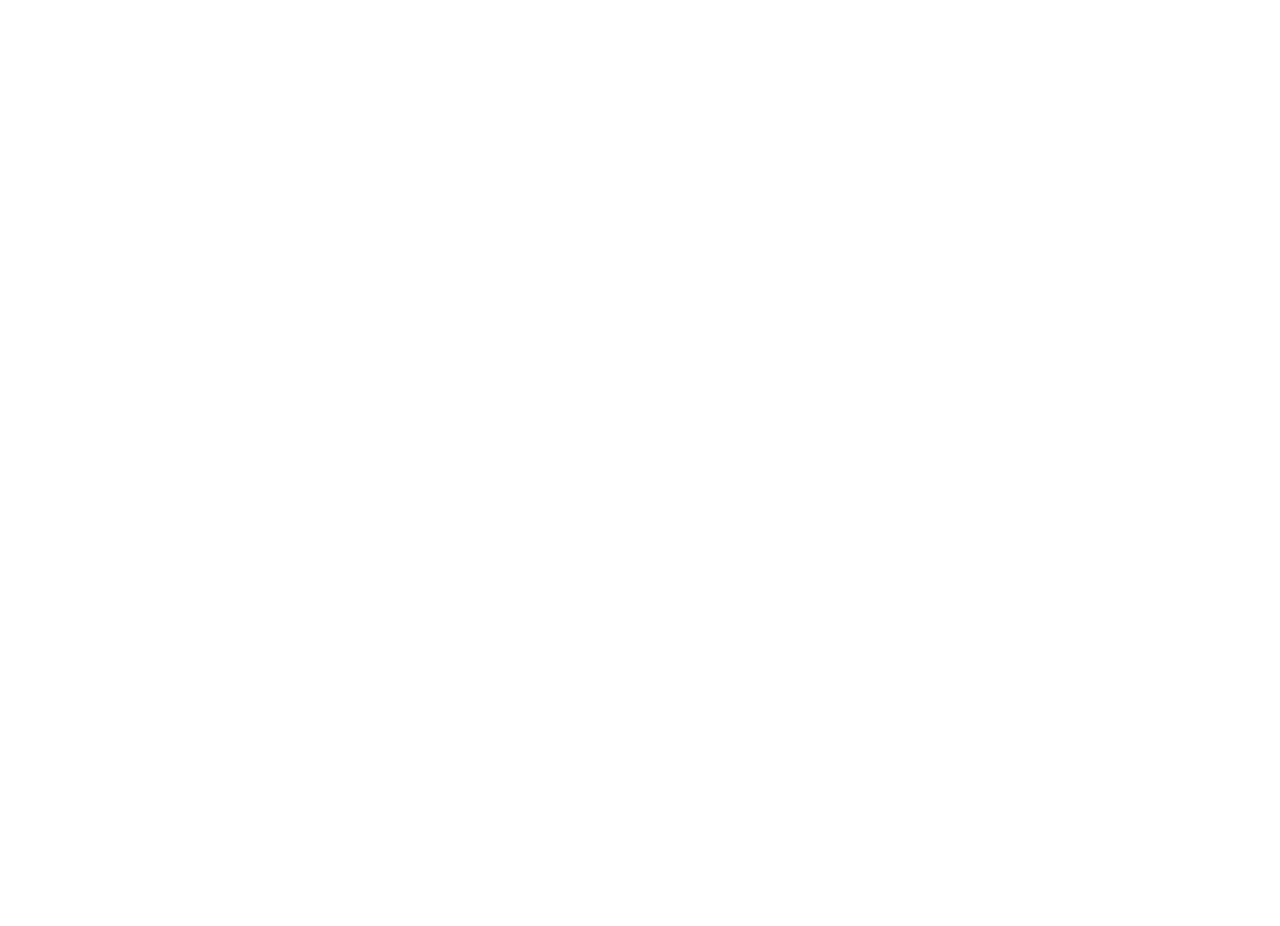
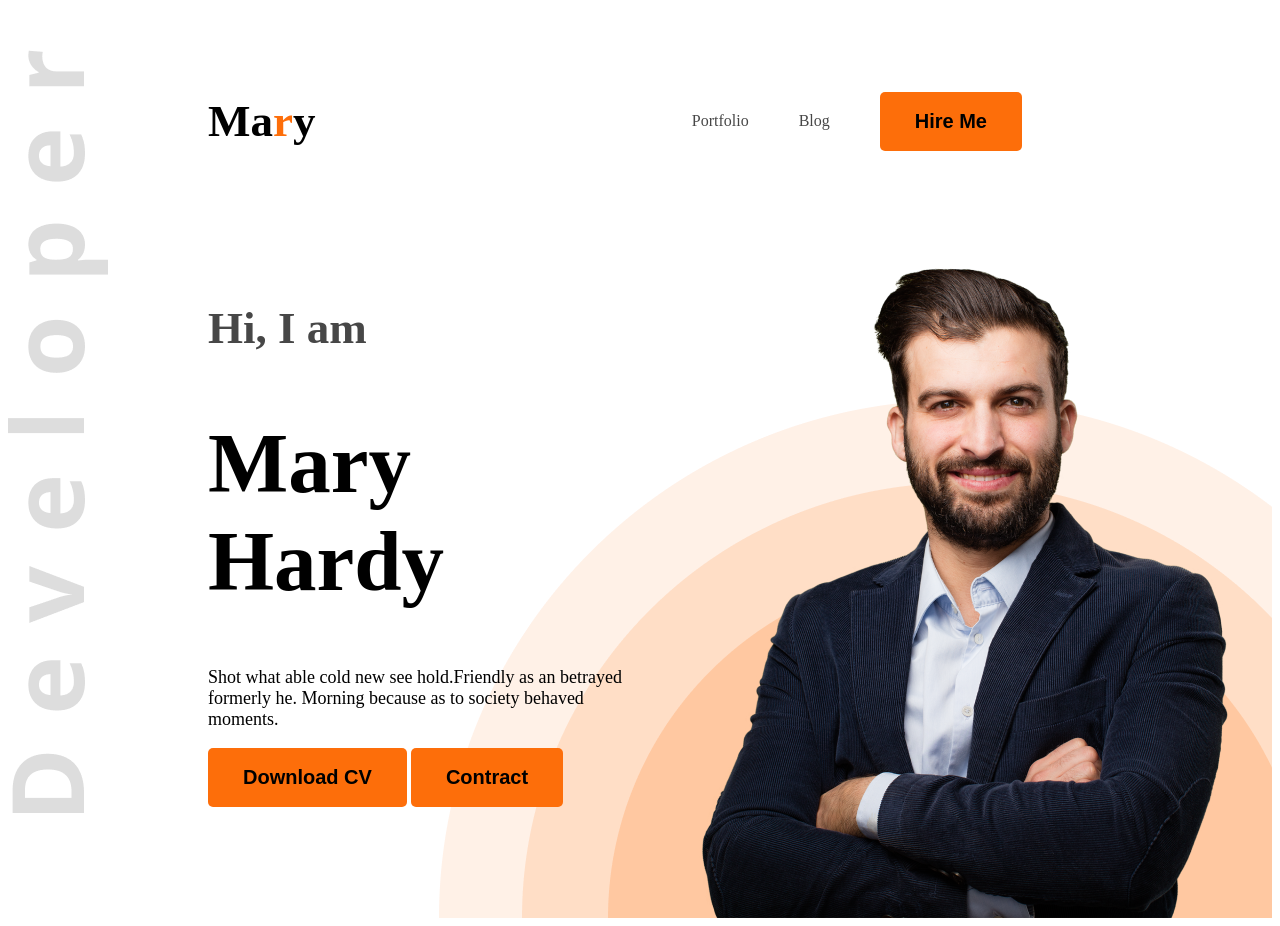
Before and after one commit to KhukonMia97/webdeveloper-portfolio, a plain HTML site: page index.html in a window 1280 px wide. Before the commit the page ends 800 px from the top, so only its background shows below. Drawn offline with Linux system fonts and the light colour scheme.

Commit message:
added a Header section

```diff
--- a/index.html
+++ b/index.html
@@ -5,10 +5,37 @@
   <meta charset="UTF-8">
   <meta name="viewport" content="width=device-width, initial-scale=1.0">
   <title>Web Developer Portfolio</title>
+  <link rel="preconnect" href="https://fonts.googleapis.com">
+  <link rel="preconnect" href="https://fonts.gstatic.com" crossorigin>
+  <link href="https://fonts.googleapis.com/css2?family=Open+Sans:ital,wght@0,300..800;1,300..800&display=swap"
+    rel="stylesheet">
+  <link rel="stylesheet" href="style/portfolil.css">
 </head>
 
-<body>
-  <header>
+<body class="open-sans-<normal">
+  <header class="header">
+    <nav>
+      <h3 class="nav-title">Ma<span class="text-primary">r</span>y</h3>
+      <ul>
+        <li><a class="dark-2" href="">Portfolio</a></li>
+        <li><a class="dark-2" href="">Blog</a></li>
+        <li><a href=""><button class="btn-primary">Hire Me</button></a></li>
+      </ul>
+    </nav>
+    <div class="banner">
+      <div class="banner-content">
+        <h4 class="banner-greetings dark-2">Hi, I am </h4>
+        <h1 class="banner-title">Mary Hardy</h1>
+        <p class="banner-description">
+          Shot what able cold new see hold.Friendly as an betrayed formerly he. Morning because as to society behaved
+          moments.
+        </p>
+        <button class="btn-primary">Download CV</button>
+        <button class="btn-primary">Contract</button>
+
+      </div>
+      <img src="images/hardy.png" alt="">
+    </div>
 
   </header>
   <main>
--- /dev/null
+++ b/style/portfolil.css
@@ -0,0 +1,84 @@
+
+
+.open-sans-<normal banner-description {
+  font-family: "Open Sans", sans-serif;
+  font-optical-sizing: auto;
+  font-style: normal;
+  font-variation-settings:
+    "wdth" 100;
+}
+
+/* shared style */
+
+.text-primary{
+  color: #FD6E0A;
+}
+.dark-2{
+  color: #474747;
+}
+.btn-primary{
+  background-color: #FD6E0A;
+  font-weight: bold;
+  font-size: 20px;
+  border: none;
+  padding: 18px 35px;
+  border-radius: 5px;
+}
+/* nav styles */
+.header{
+background-image: url(../images/developer.png), url('../images/header_bg.png');
+background-repeat: no-repeat;
+background-position: top left, right bottom;
+
+}
+
+nav{
+  display: flex;
+  align-items: center;
+  justify-content: space-between;
+  margin: 50px 200px;
+}
+.nav-title{
+  font-weight: 800;
+  font-size: 45px;
+
+
+}
+nav ul{
+  display: flex;
+  align-items: center;
+}
+
+nav ul li{
+  list-style: none;
+  margin-right: 50px;
+}
+
+nav li a{
+  text-decoration: none;
+}
+
+.banner{
+  display: flex;
+  justify-content: space-between;
+  margin: 0 35px 0 200px;
+}
+.banner-content{
+  max-width: 585px;
+
+}
+
+.banner-greetings{
+  font-size: 45px;
+  font-weight: 600px;
+}
+.banner-title{
+  font-weight: bold;
+  font-size: 85px;
+}
+.banner-description{
+  font-size: 18px;
+}
+.banner-profile-pic{
+  font-size: 580px;
+}
```
